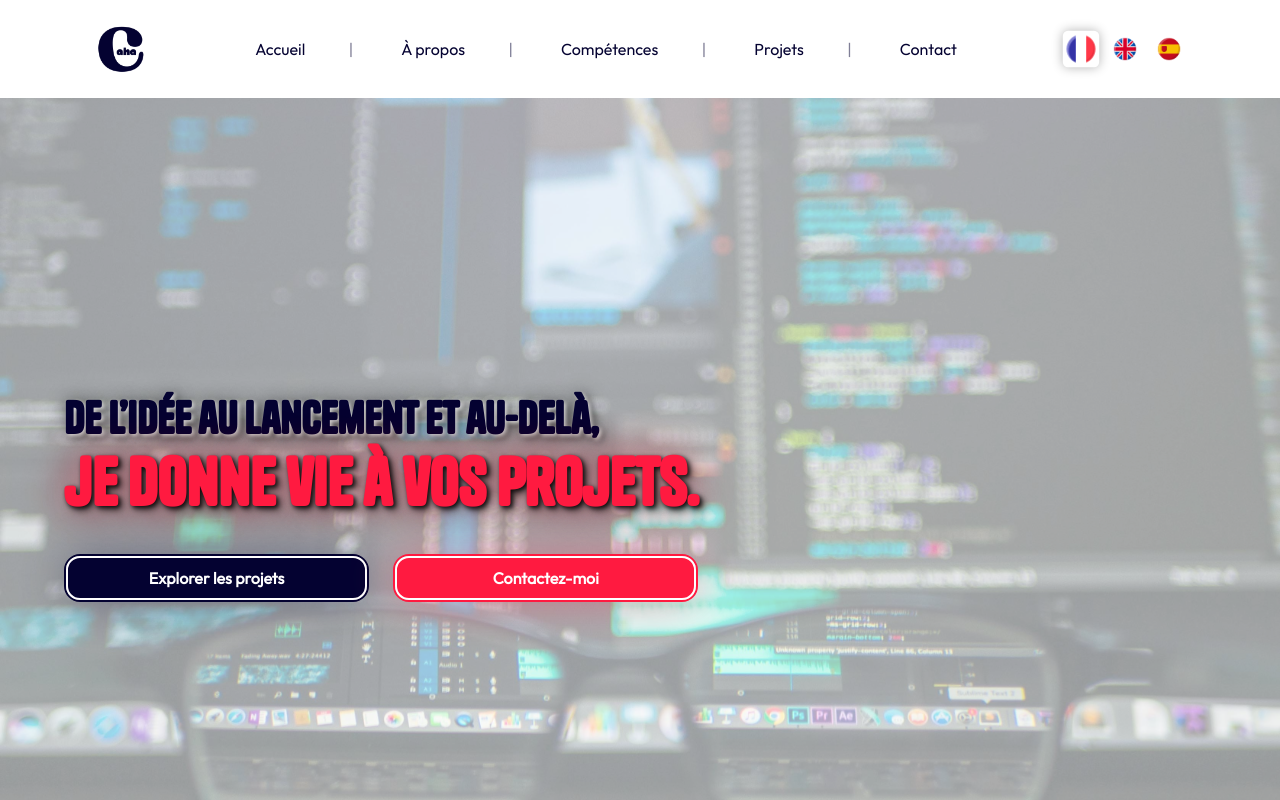
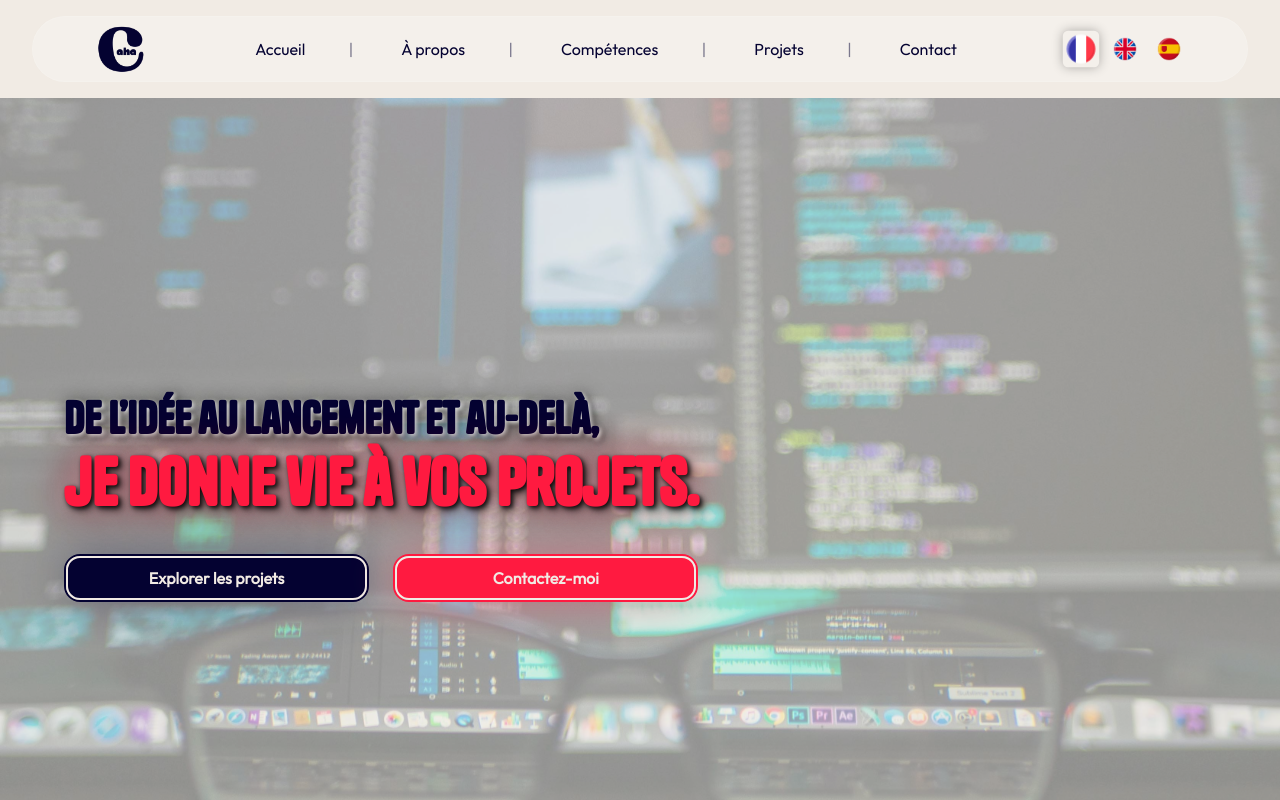
Before and after one commit to cesaraha/personal-website, a SvelteKit app: page / in a window 1280 px wide. Shown: the top 800 px of the page. Built offline with nearby package versions, Linux system fonts and the light colour scheme.

Commit message:
Changed in background color
Changed white to kind of cream color

```diff
--- a/src/app.css
+++ b/src/app.css
@@ -10,7 +10,7 @@
 
 /* Variables */
 :root {
-  --bg-color: hsl(0, 0%, 100%);
+  --bg-color: hsl(30, 30%, 92%);
   /* #ffffff */
   --text-color: hsl(243, 92%, 10%);
   /* #040231 */
```
